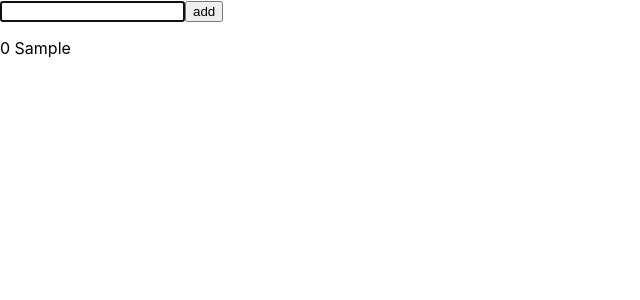
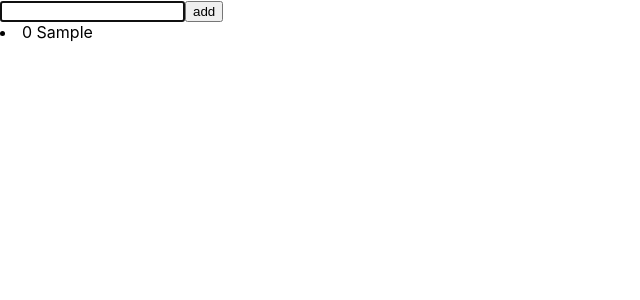
Before and after one commit to kazu-S-1110/vite-todo_220125, a React (Vite) app: page / in a window 1280 px wide. Both pictures are taken after typing "Sample" into the empty fields and a click on the input "add". Shown: the top 300 px of the page, without its empty margins (0-640 px from the left). Built offline with nearby package versions, Linux system fonts and the light colour scheme.

Commit message:
todoに一意のIDを付与する。なるほどこうすればいいのか。

```diff
--- a/src/App.tsx
+++ b/src/App.tsx
@@ -1,7 +1,8 @@
-import { useEffect, useRef, useState } from 'react';
+import React, { ChangeEvent, useEffect, useRef, useState } from 'react';
 
 type Todo = {
   value: string;
+  readonly id: number;
 };
 
 function App() {
@@ -14,6 +15,7 @@
 
     const newTodo: Todo = {
       value: text,
+      id: new Date().getTime(),
     };
 
     setTodos([newTodo, ...todos]);
@@ -22,6 +24,9 @@
       inputEl.current.focus();
     }
   };
+
+  const handleOnChange = (e: ChangeEvent<HTMLInputElement>) =>
+    setText(e.target.value);
 
   useEffect(() => {}, []);
 
@@ -38,15 +43,15 @@
           ref={inputEl}
           type="text"
           value={text}
-          onChange={(e) => setText(e.target.value)}
+          onChange={(e) => handleOnChange(e)}
         />
         <input type="submit" value="add" onSubmit={handleOnSubmit} />
       </form>
       {todos?.map((todo, index) => {
         return (
-          <p key={todo.value}>
+          <li key={todo.id}>
             {index} {todo.value}
-          </p>
+          </li>
         );
       })}
     </div>
```
